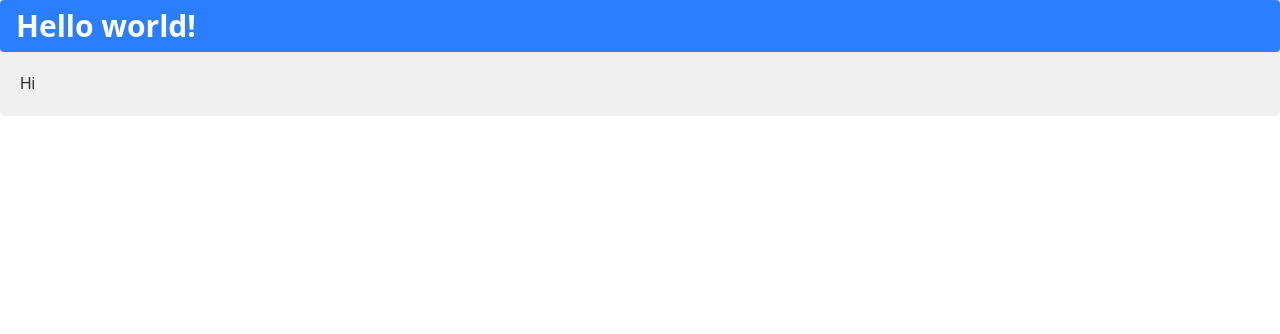
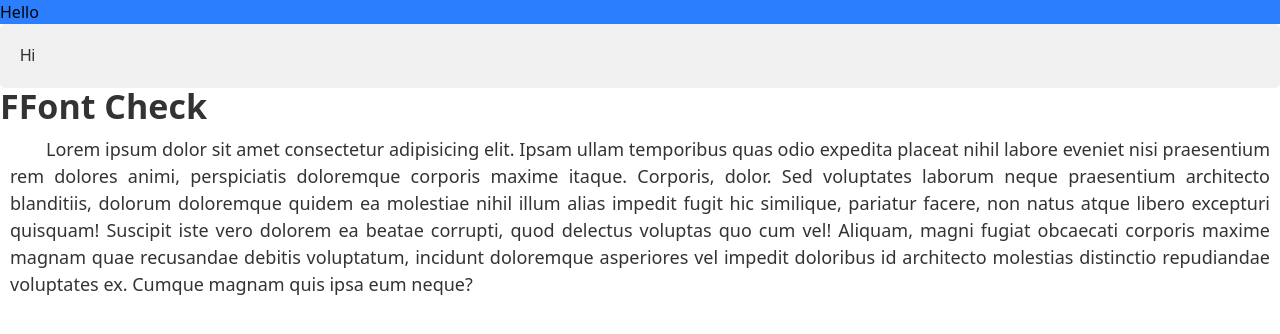
Before and after one commit to moudud-hoq/project-01, a website: page index.html in a window 1280 px wide. Drawn offline with Linux system fonts and the light colour scheme.

Commit message:
Fix Tailwind CSS Setup

```diff
--- a/index.html
+++ b/index.html
@@ -6,14 +6,16 @@
     <meta name="viewport" content="width=device-width, initial-scale=1.0">
     <link href="./src/css/output.css" rel="stylesheet">
     <link rel="stylesheet" href="./src/css/custom.css">
-    <title>project01</title>
+    <title>project 01</title>
 </head>
 
 <body>
-    <h1 class="tailwindtest text-3xl font-bold ">
-        Hello world!
+    <h1 class="tailwindtest">
+        Hello
     </h1>
     <h2 class="custom">Hi</h2>
+    <h2 class="fontcheckh text-4xl">FFont Check</h2>
+    <p class="fontcheckp">Lorem ipsum dolor sit amet consectetur adipisicing elit. Ipsam ullam temporibus quas odio expedita placeat nihil labore eveniet nisi praesentium rem dolores animi, perspiciatis doloremque corporis maxime itaque. Corporis, dolor. Sed voluptates laborum neque praesentium architecto blanditiis, dolorum doloremque quidem ea molestiae nihil illum alias impedit fugit hic similique, pariatur facere, non natus atque libero excepturi quisquam! Suscipit iste vero dolorem ea beatae corrupti, quod delectus voluptas quo cum vel! Aliquam, magni fugiat obcaecati corporis maxime magnam quae recusandae debitis voluptatum, incidunt doloremque asperiores vel impedit doloribus id architecto molestias distinctio repudiandae voluptates ex. Cumque magnam quis ipsa eum neque?</p>
 </body>
 
 </html>
--- a/src/css/custom.css
+++ b/src/css/custom.css
@@ -1,7 +1,29 @@
 .custom{
+    font: var(--font-serif);
     background-color: #f0f0f0;
     color: #333;
     font-family: Arial, sans-serif;
     padding: 20px;
     border-radius: 5px;
 }
+
+.fontcheckh{
+    font-family: var(--font-poppins);
+    font-size: 34px;
+    color: #333;
+    margin-bottom: 10px;
+    font-weight: bold;
+}
+.fontcheckp{
+    font-size: 18px;
+    color: #333;
+    margin-bottom: 10px;
+    font-family: var(--font-poppins);
+    font-weight: normal;
+    line-height: 1.5;
+    text-align: justify;
+    margin: 0 0 10px 0;
+    padding: 0 10px;
+    text-indent: 2em;
+    text-justify: inter-word;
+}
--- /dev/null
+++ b/src/css/fonts.css
@@ -0,0 +1,7 @@
+/* src/css/fonts.css */
+@import url('https://fonts.googleapis.com/css2?family=Roboto&family=Poppins:wght@400;600&display=swap');
+
+:root {
+  --font-roboto: 'Roboto', sans-serif;
+  --font-poppins: 'Poppins', sans-serif;
+}
--- a/src/css/input.css
+++ b/src/css/input.css
@@ -2,7 +2,11 @@
 
 @layer components {
     .tailwindtest {
-        @apply bg-blue-500 text-white font-bold py-2 px-4 rounded;
+        @apply bg-blue-500;
+    }
+
+    .fontcheckh {
+        @apply text-4xl font-bold text-green-800 mb-2;
     }
 
 }
```
Also changed, not shown: src/css/output.css, src/css/responsive.css (added).
